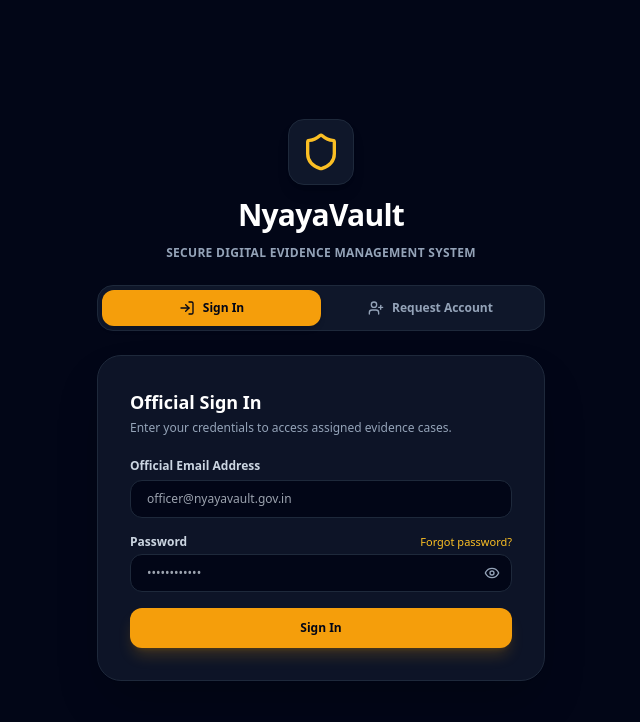
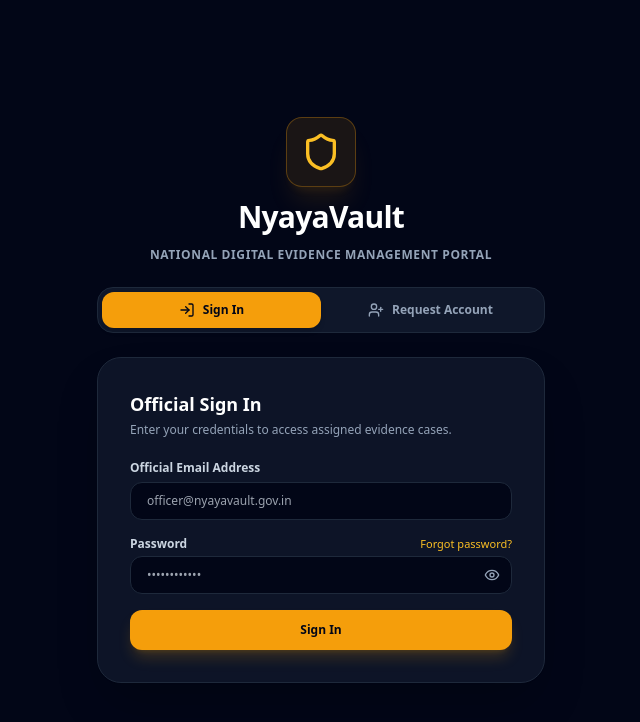
Before and after one commit to PANTH2517/NyayaVault, a React (Vite) app in the folder frontend/: page / in a window 1280 px wide. Shown: the top 722 px of the page, without its empty margins (319-959 px from the left). Built offline with nearby package versions, Linux system fonts and the light colour scheme; no server answers.

Commit message:
feat(ui): polish final hackathon presentation

```diff
--- a/frontend/src/components/Header.tsx
+++ b/frontend/src/components/Header.tsx
@@ -36,15 +36,24 @@ export const Header: React.FC<HeaderProps> = ({ onSelectCase, onSelectDocument }
     PROSECUTOR: 'bg-sky-500/20 text-sky-300 border-sky-500/30',
   };
 
-  // Close search popover on outside click
+  // Close search popover on outside click or Escape key
   useEffect(() => {
     const handleClickOutside = (evt: MouseEvent) => {
       if (searchRef.current && !searchRef.current.contains(evt.target as Node)) {
         setShowSearchPopover(false);
       }
     };
+    const handleKeyDown = (evt: KeyboardEvent) => {
+      if (evt.key === 'Escape') {
+        setShowSearchPopover(false);
+      }
+    };
     document.addEventListener('mousedown', handleClickOutside);
-    return () => document.removeEventListener('mousedown', handleClickOutside);
+    document.addEventListener('keydown', handleKeyDown);
+    return () => {
+      document.removeEventListener('mousedown', handleClickOutside);
+      document.removeEventListener('keydown', handleKeyDown);
+    };
   }, []);
 
   // Debounced search logic over authorized backend endpoints
@@ -263,6 +272,7 @@ export const Header: React.FC<HeaderProps> = ({ onSelectCase, onSelectDocument }
 
           <button
             onClick={() => setIsMfaModalOpen(true)}
+            aria-label="Multi-Factor Authentication settings"
             className="p-2 rounded-lg bg-slate-800 hover:bg-amber-500/20 text-amber-400 border border-slate-700 transition-all cursor-pointer"
             title="Multi-Factor Authentication settings"
           >
@@ -271,6 +281,7 @@ export const Header: React.FC<HeaderProps> = ({ onSelectCase, onSelectDocument }
 
           <button
             onClick={() => setIsPasswordModalOpen(true)}
+            aria-label="Change account password"
             className="p-2 rounded-lg bg-slate-800 hover:bg-slate-700 text-slate-300 border border-slate-700 transition-all cursor-pointer"
             title="Change password"
           >
@@ -279,6 +290,7 @@ export const Header: React.FC<HeaderProps> = ({ onSelectCase, onSelectDocument }
 
           <button
             onClick={() => logout()}
+            aria-label="Logout session"
             className="p-2 rounded-lg bg-slate-800 hover:bg-rose-500/20 hover:text-rose-400 text-slate-400 border border-slate-700 transition-all cursor-pointer"
             title="Logout session"
           >
--- a/frontend/src/components/Sidebar.tsx
+++ b/frontend/src/components/Sidebar.tsx
@@ -89,7 +89,10 @@ export const Sidebar: React.FC<SidebarProps> = ({
   }
 
   return (
-    <aside className="w-64 bg-slate-900/80 border-r border-slate-800 p-4 flex flex-col justify-between shrink-0 font-sans backdrop-blur-xl z-20">
+    <aside
+      aria-label="Main Navigation"
+      className="hidden md:flex w-64 bg-slate-900/80 border-r border-slate-800 p-4 flex-col justify-between shrink-0 font-sans backdrop-blur-xl z-20"
+    >
       <div className="space-y-5">
         {sections.map((section) => (
           <div key={section.title} className="space-y-1">
@@ -103,6 +106,7 @@ export const Sidebar: React.FC<SidebarProps> = ({
                 <button
                   key={item.id}
                   onClick={() => onTabChange(item.id as ViewTab)}
+                  aria-label={item.label}
                   className={`relative w-full flex items-center justify-between px-3.5 py-2 rounded-xl text-xs font-semibold transition-colors cursor-pointer group ${
                     isActive ? 'text-amber-400 font-bold' : 'text-slate-400 hover:text-slate-200'
                   }`}
--- a/frontend/src/components/views/LoginView.tsx
+++ b/frontend/src/components/views/LoginView.tsx
@@ -119,14 +119,14 @@ export const LoginView: React.FC = () => {
       <div className="max-w-md w-full space-y-6 z-10">
         {/* Branding Header */}
         <div className="text-center space-y-3">
-          <div className="inline-flex p-3 bg-slate-900 border border-slate-800 rounded-2xl text-amber-400 shadow-lg">
+          <div className="inline-flex p-3.5 bg-amber-500/10 border border-amber-500/30 rounded-2xl text-amber-400 shadow-xl shadow-amber-500/10">
             <Shield className="w-10 h-10" />
           </div>
-          <h1 className="text-3xl font-extrabold tracking-tight text-white">
+          <h1 className="text-3xl font-extrabold tracking-tight text-white flex items-center justify-center gap-2">
             NyayaVault
           </h1>
-          <p className="text-xs text-slate-400 font-semibold tracking-wide uppercase">
-            Secure Digital Evidence Management System
+          <p className="text-xs text-slate-400 font-semibold tracking-wider uppercase">
+            National Digital Evidence Management Portal
           </p>
         </div>
 
--- a/frontend/src/index.css
+++ b/frontend/src/index.css
@@ -13,6 +13,22 @@ body {
   color: #f8fafc;
   font-family: system-ui, -apple-system, BlinkMacSystemFont, 'Segoe UI', Roboto, Oxygen, Ubuntu, Cantarell, sans-serif;
   overflow-x: hidden;
+}
+
+/* Custom Scrollbar */
+::-webkit-scrollbar {
+  width: 6px;
+  height: 6px;
+}
+::-webkit-scrollbar-track {
+  background: #020617;
+}
+::-webkit-scrollbar-thumb {
+  background: #1e293b;
+  border-radius: 4px;
+}
+::-webkit-scrollbar-thumb:hover {
+  background: #334155;
 }
 
 /* Cinematic Justice-Tech Depth & Motion Utilities */
@@ -46,6 +62,12 @@ body {
   }
 }
 
+/* Focus-visible Accessibility Rings */
+*:focus-visible {
+  outline: none;
+  box-shadow: 0 0 0 2px rgba(245, 158, 11, 0.5);
+}
+
 /* Accessibility: prefers-reduced-motion compliance */
 @media (prefers-reduced-motion: reduce) {
   *,
```
